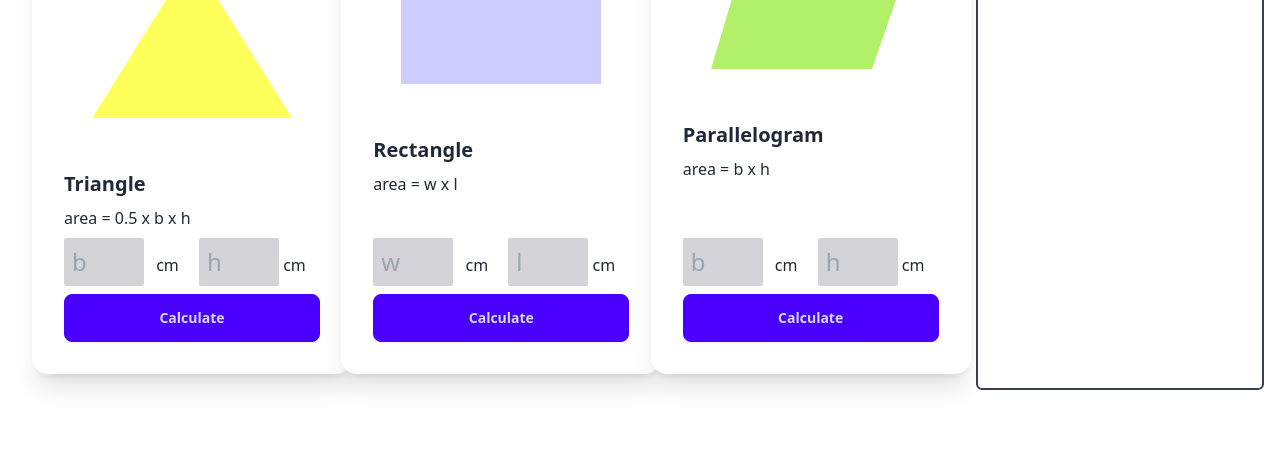
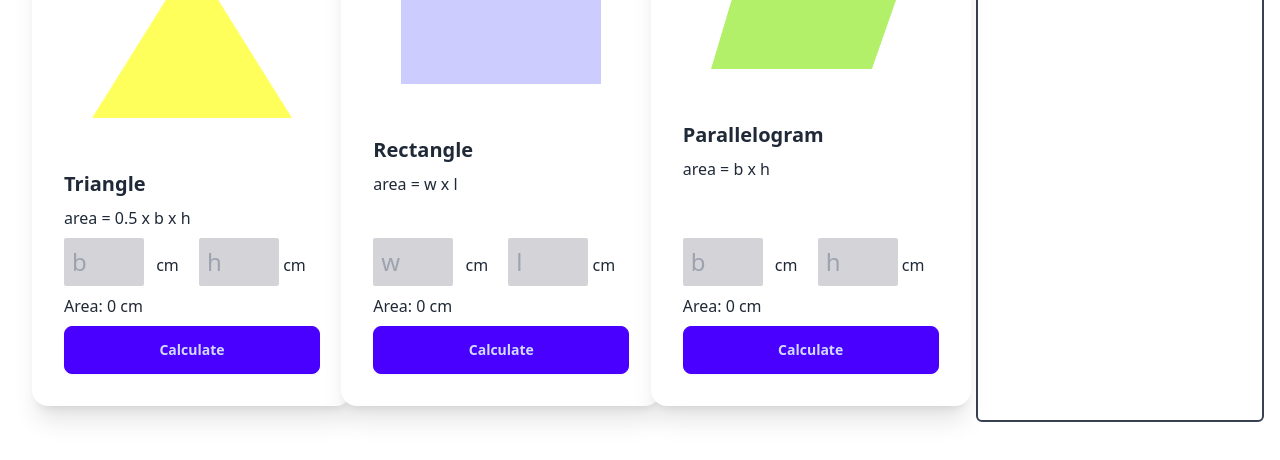
Before and after one commit to sazid0101/Geometry-genius, a plain HTML site: page index.html in a window 1280 px wide. Shown: the part 94-554 px from the top of the page. Drawn offline with nearby package versions, Linux system fonts and the light colour scheme.

Commit message:
calculate total triangle area

```diff
--- a/index.html
+++ b/index.html
@@ -32,6 +32,9 @@
                         <input id="triangle-height" class="w-20 text-2xl p-2 rounded-sm bg-zinc-300" type="text" placeholder="h">
                         <span>cm</span>
                       </div>
+                      <div>
+                        <p>Area: <span id="triangle-area">0</span><span> cm</span></p>
+                      </div>
                       <div class="card-actions justify-end">
                         <button onclick="triangleCalculate()" class="btn btn-primary w-full">Calculate</button>
                       </div>
@@ -53,6 +56,9 @@
                             <input id="rectangle-length" class="w-20 text-2xl p-2 rounded-sm bg-zinc-300" type="text" placeholder="l">
                             <span>cm</span>
                           </div>
+                          <div>
+                            <p>Area: <span id="rectangle-area">0</span><span> cm</span></p>
+                          </div>
                           <div class="card-actions justify-end">
                             <button onclick="rectangleCalculate()" class="btn btn-primary w-full">Calculate</button>
                           </div>
@@ -73,6 +79,9 @@
                             <span class="mr-4 ml-2">cm</span>
                             <input id="Parallelogram-height" class="w-20 text-2xl p-2 rounded-sm bg-zinc-300" type="text" placeholder="h">
                             <span>cm</span>
+                          </div>
+                          <div>
+                            <p>Area: <span id="parallelogram-area">0</span><span> cm</span></p>
                           </div>
                           <div class="card-actions justify-end">
                             <button onclick="ParallelogramCalculate()" class="btn btn-primary w-full">Calculate</button>
--- a/script/triangleCalculate.js
+++ b/script/triangleCalculate.js
@@ -2,11 +2,14 @@ function triangleCalculate(){
     const triangleBase = document.getElementById("triangle-base");
     const triangleBaseText = triangleBase.value;
     const base = parseFloat(triangleBaseText)
-    console.log(base)
 
     const triangleHeight = document.getElementById("triangle-height");
     const triangleHeightText = triangleHeight.value;
     const height = parseFloat(triangleHeightText)
-    console.log(height)
+
+    const area = 0.5 * base * height;
+
+    const triangleArea = document.getElementById("triangle-area");
+    triangleArea.innerText = area;
 
 }
```
